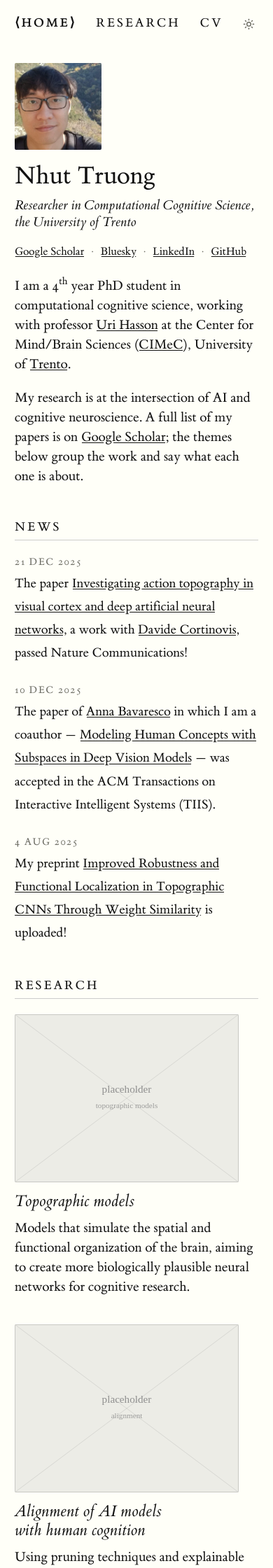
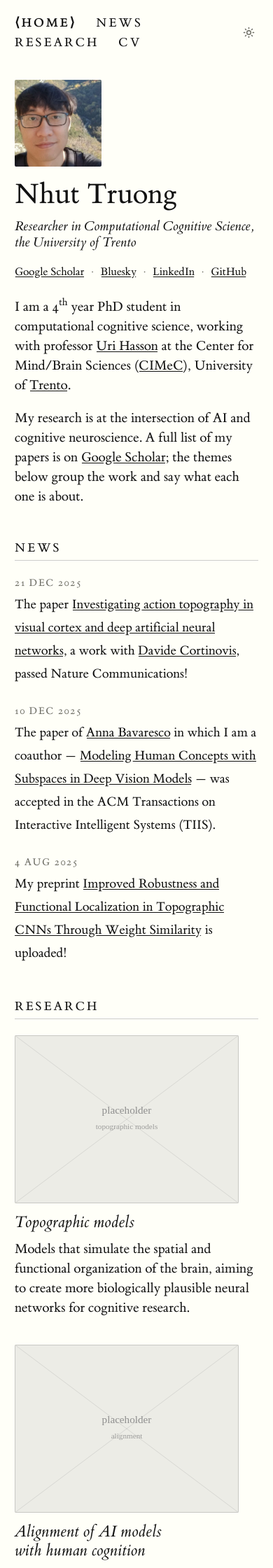
Before and after one commit to tlmnhut/tlmnhut.github.io, a Jekyll site: the page built from _pages/about.md, in a window 390 px wide. Shown: the top 2240 px of the page at 70% size. Built offline with Jekyll 4.4.1, drawn with Linux system fonts in a browser that asks for light colours; some of the changed text lies outside the part shown.

Commit message:
News in two columns, News in the nav, bigger name, third theme
- News dates move into the left rail, level with the first line of their entry,
  matching the profile and research rows. Below 860px they collapse back to
  sitting above their text, as the images do.
- "News" added to the masthead between Home and Research, pointing at /#news.
- Profile name goes 3.2rem -> 4.2rem. The links are pinned to the foot of the
  photo, so a taller name closes most of the gap that opened under the
  affiliation rather than leaving it as dead space.
- Third research theme, "Numerosity in AI models", with a matching placeholder
  image at images/research-numerosity.svg.

The new theme's summary and body are PLACEHOLDER TEXT and marked as such in the
file. They describe the topic in general terms and make no claim about work that
has actually been done -- rewrite before publishing.

Verified in headless Chrome at 345/685/985px: 4 nav items and 3 themes at every
width; at 985px the date and its body share a top edge (x65 / x290) and the
links' bottom still matches the photo's; below the breakpoint dates sit above
their text; no overflow.

Co-Authored-By: Claude Opus 5 <noreply@anthropic.com>

```diff
--- a/_data/navigation.yml
+++ b/_data/navigation.yml
@@ -2,6 +2,8 @@
 main:
   - title: "Home"
     url: "/"
+  - title: "News"
+    url: "/#news"
   - title: "Research"
     url: "/#research"
   - title: "CV"
--- a/_sass/_site.scss
+++ b/_sass/_site.scss
@@ -13,10 +13,13 @@
 
 .content-grid > .section-title,
 .content-grid > .profile,
+.content-grid > .news-item,
 .content-grid > .project      { grid-column: 1 / -1; }   // own the full row
 
-.profile > .profile-photo     { grid-column: 1; }
-.profile > .profile-body      { grid-column: 2; }
+.profile   > .profile-photo   { grid-column: 1; }
+.profile   > .profile-body    { grid-column: 2; }
+.news-item > .news-date       { grid-column: 1; }
+.news-item > .news-body       { grid-column: 2; }
 .project > .project-image     { grid-column: 1; }
 .project > .project-body      { grid-column: 2; }
 
@@ -24,9 +27,12 @@
   .content-grid > *,
   .content-grid > .section-title,
   .content-grid > .profile,
+  .content-grid > .news-item,
   .content-grid > .project,
-  .profile > .profile-photo,
-  .profile > .profile-body,
+  .profile   > .profile-photo,
+  .profile   > .profile-body,
+  .news-item > .news-date,
+  .news-item > .news-body,
   .project > .project-image,
   .project > .project-body { grid-column: auto; }
 }
@@ -144,7 +150,7 @@
 }
 
 .profile-name {
-  font-size: 3.2rem;
+  font-size: 4.2rem;
   line-height: 1;
   margin: 0 0 0.9rem;
 }
@@ -189,22 +195,21 @@
 
 // --- News ------------------------------------------------------------------
 
-// Date sits above its entry as a small label, the same shape as the section
-// headings, so a news item reads as one block rather than a table row.
+// Date hangs in the left rail, level with the first line of its entry.
 .news-item {
-  margin-bottom: 2rem;
+  @include two-col;
+  margin-bottom: 1.7rem;
 
   &:last-child { margin-bottom: 0; }
 }
 
 .news-date {
-  display: block;
   font-family: $ui-font;
   font-size: 1.05rem;
   letter-spacing: 0.1em;
   text-transform: uppercase;
   color: var(--muted);
-  margin-bottom: 0.35rem;
+  padding-top: 0.42rem;   // drops it onto the body's first baseline
 }
 
 .news-body {
@@ -254,7 +259,9 @@
 // Stacked: each image sits above the text it belongs to, at a size that does
 // not dominate a small screen.
 @media (max-width: $two-col-min) {
-  .profile, .project { @include one-col; }
+  .profile, .project, .news-item { @include one-col; }
+  .news-date { display: block; padding-top: 0; margin-bottom: 0.35rem; }
+  .news-item { margin-bottom: 2rem; }
   .profile-photo { width: 150px; margin-bottom: 1.4rem; }
   .profile-body  { display: block; }
   .profile-links { margin-top: 1rem; }
@@ -264,6 +271,6 @@
 @media (max-width: $narrow) {
   .profile { margin-top: 2rem; }
   .profile-photo { width: 124px; }
-  .profile-name { font-size: 2.6rem; }
+  .profile-name { font-size: 3rem; }
   .profile-affiliation { font-size: 1.4rem; }
 }
```
Also changed, not shown: _projects/numerosity.md (added, +23 -0 lines), images/research-numerosity.svg (added).
